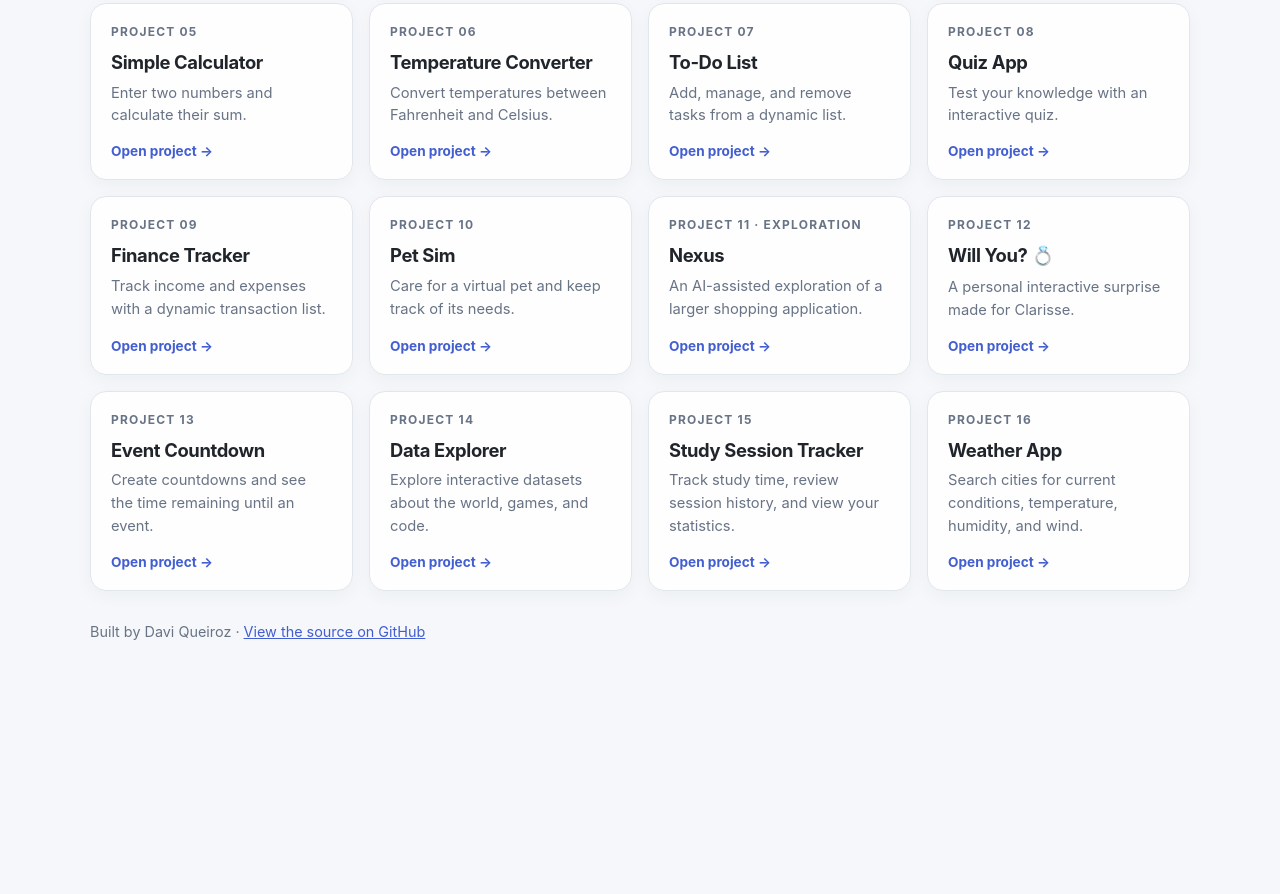
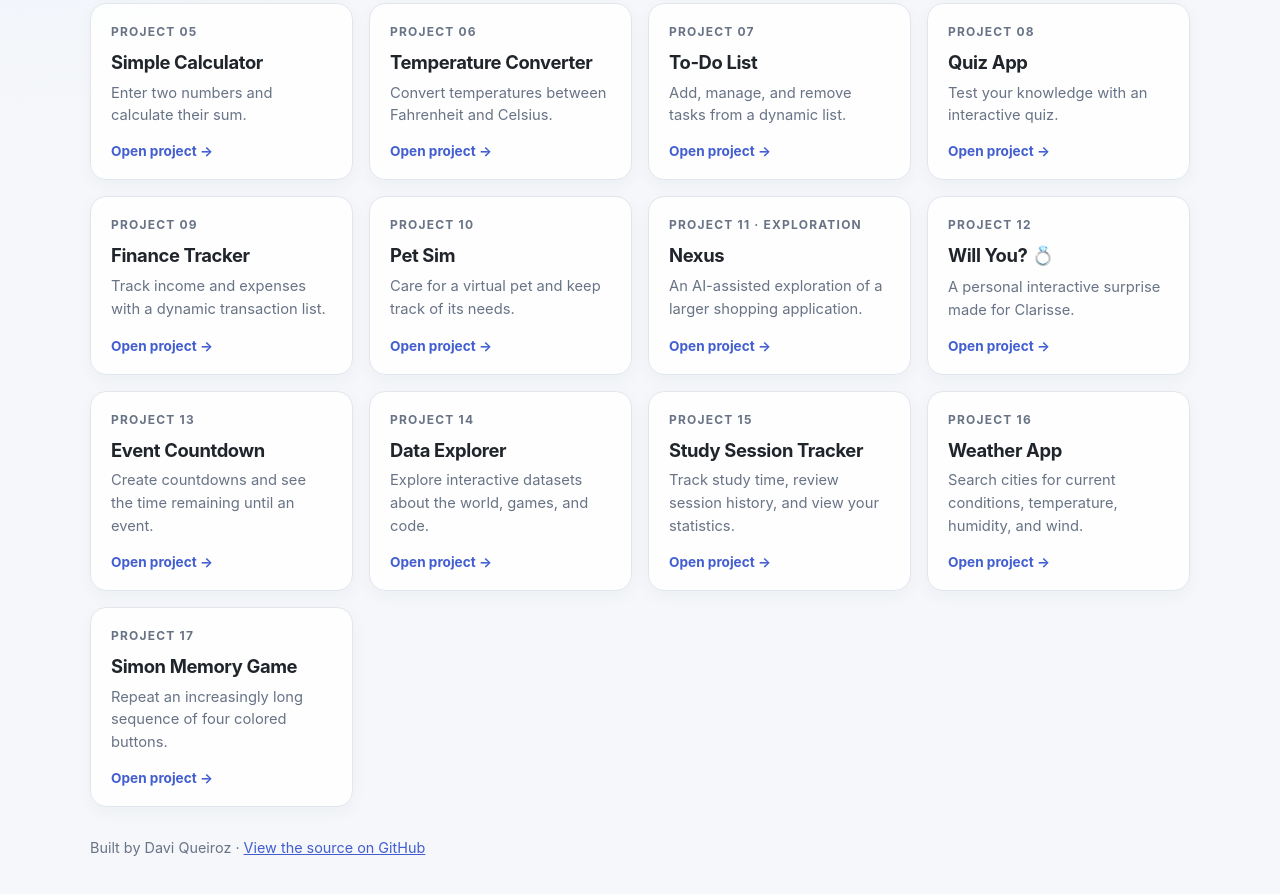
Before and after one commit to davi-sousa-queiroz/javascript-projects, a plain HTML site: page index.html in a window 1280 px wide. Shown: the part 619-1513 px from the top of the page. Before the commit the page ends 1323 px from the top, so only its background shows below. Drawn offline with Linux system fonts and the light colour scheme.

Commit message:
update README.md and add live hosting for memory game.

```diff
--- a/index.html
+++ b/index.html
@@ -281,6 +281,12 @@
           </p>
           <span class="open-label">Open project →</span>
         </a>
+        <a class="project-card" href="./17-memory-game/index.html">
+          <span class="project-number">PROJECT 17</span>
+          <h2>Simon Memory Game</h2>
+          <p>Repeat an increasingly long sequence of four colored buttons.</p>
+          <span class="open-label">Open project →</span>
+        </a>
       </section>
 
       <footer>
```
Also changed, not shown: 1 other file.
